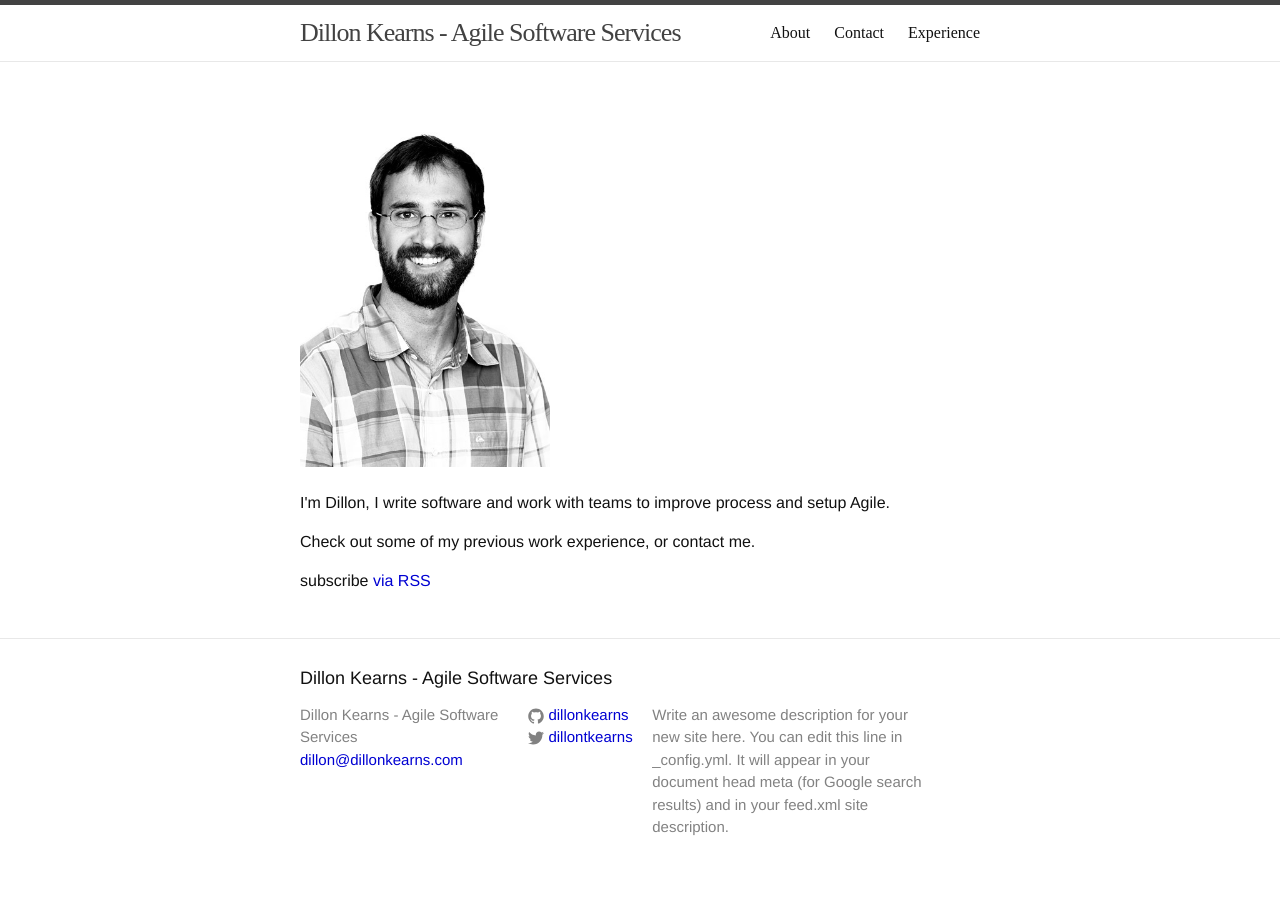
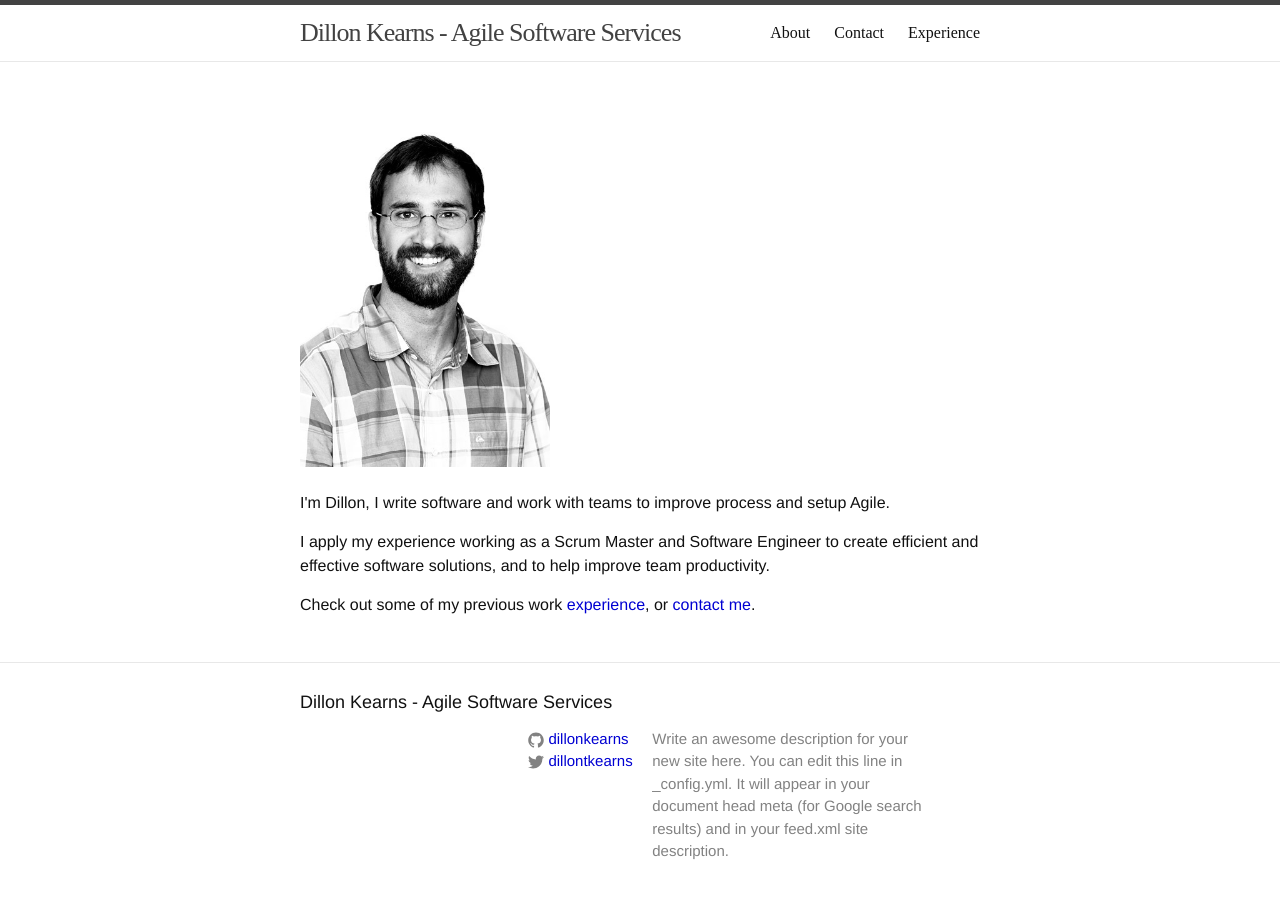
Before and after one commit to dillonkearns/dillonkearns.github.io, a Jekyll site: the page built from index.html, in a window 1280 px wide. Built offline with Jekyll 4.4.1, drawn with Linux system fonts in a browser that asks for light colours; nearby versions of some CDN libraries; a style sheet for code colours, icons or effects is not loaded; before the commit the page ends 900 px from its top, so only the background shows below that.

Commit message:
Cleanup mission statement and footer.

```diff
--- a/_includes/footer.html
+++ b/_includes/footer.html
@@ -6,10 +6,6 @@
 
     <div class="footer-col-wrapper">
       <div class="footer-col  footer-col-1">
-        <ul class="contact-list">
-          <li>{{ site.title }}</li>
-          <li><a href="mailto:{{ site.email }}">{{ site.email }}</a></li>
-        </ul>
       </div>
 
       <div class="footer-col  footer-col-2">
--- a/index.html
+++ b/index.html
@@ -11,12 +11,17 @@ layout: default
   <p>
     I'm Dillon, I write software and work with teams to improve process
     and setup Agile.
+
   </p>
 
   <p>
-    Check out some of my previous work experience, or contact me.
+    I apply my experience working as a Scrum Master and Software Engineer to
+    create efficient and effective software solutions, and to help improve
+    team productivity.
   </p>
 
-  <p class="rss-subscribe">subscribe <a href="{{ "/feed.xml" | prepend: site.baseurl }}">via RSS</a></p>
+  <p>
+    Check out some of my previous work <a href="/experience">experience</a>, or <a href="/contact">contact me</a>.
+  </p>
 
 </div>
```
